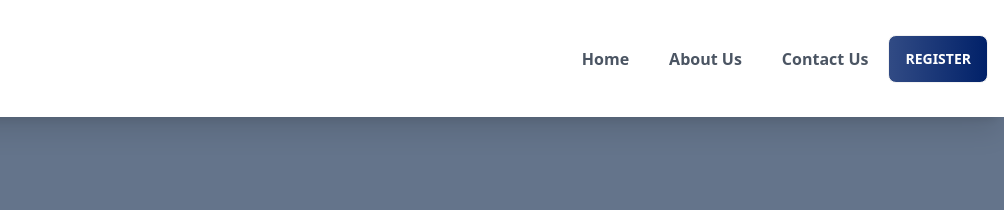
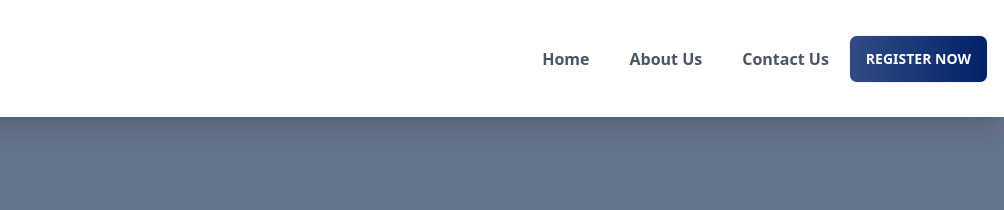
Before and after one commit to Munshi91/AhzAssciates, a plain HTML site: page index.html in a window 1280 px wide. Shown: the top 210 px of the page, 276-1280 px from the left. Drawn offline with nearby package versions, Linux system fonts and the light colour scheme.

Commit message:
button update

```diff
--- a/index.html
+++ b/index.html
@@ -33,7 +33,7 @@
           </li>
         </ul>
         <!-- <button class="btn bg-gradient-to-l from-[#C8102E] to-[#C8102E]/70 text-white">Register</button> -->
-        <button class="btn bg-gradient-to-l from-[#012169] to-[#012169]/80 text-white">Register</button>
+        <button class="btn bg-gradient-to-l from-[#012169] to-[#012169]/80 text-white">Register Now</button>
         <div class=" inline-flex md:hidden">
           <button class="flex-none px-2">
             <svg xmlns="http://www.w3.org/2000/svg" class="w-6 h-6" fill="none" viewBox="0 0 24 24"
```
